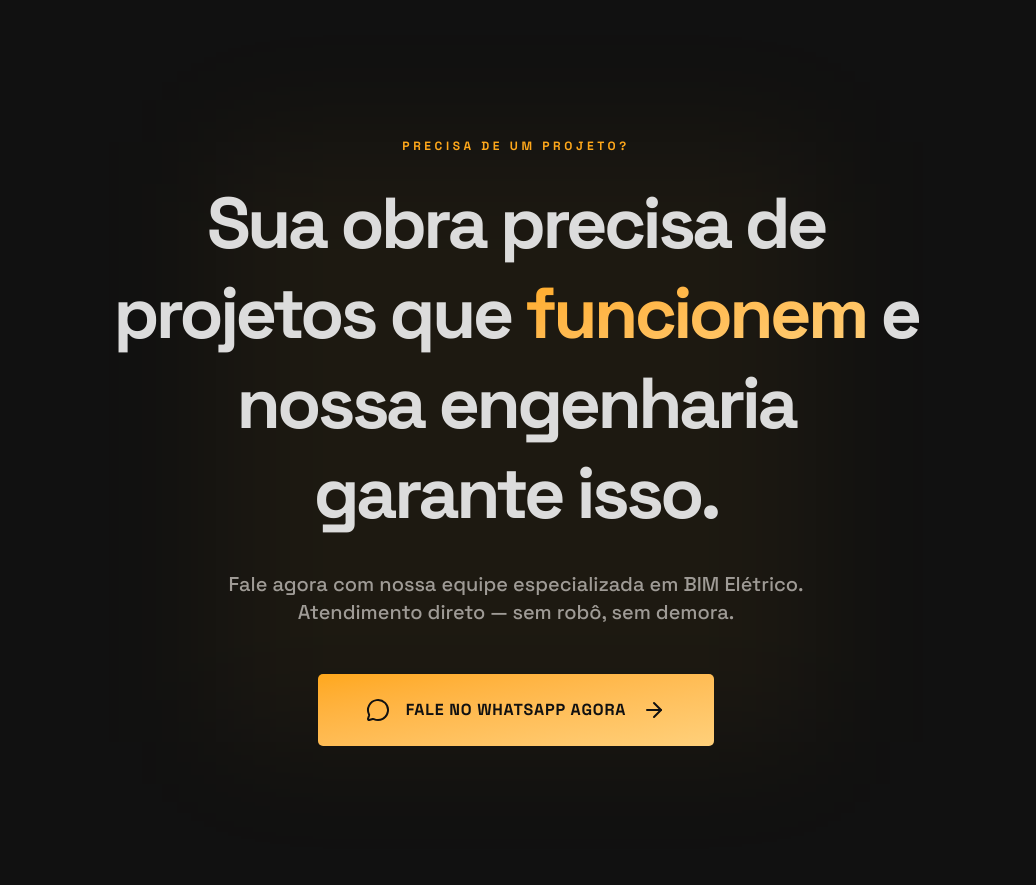
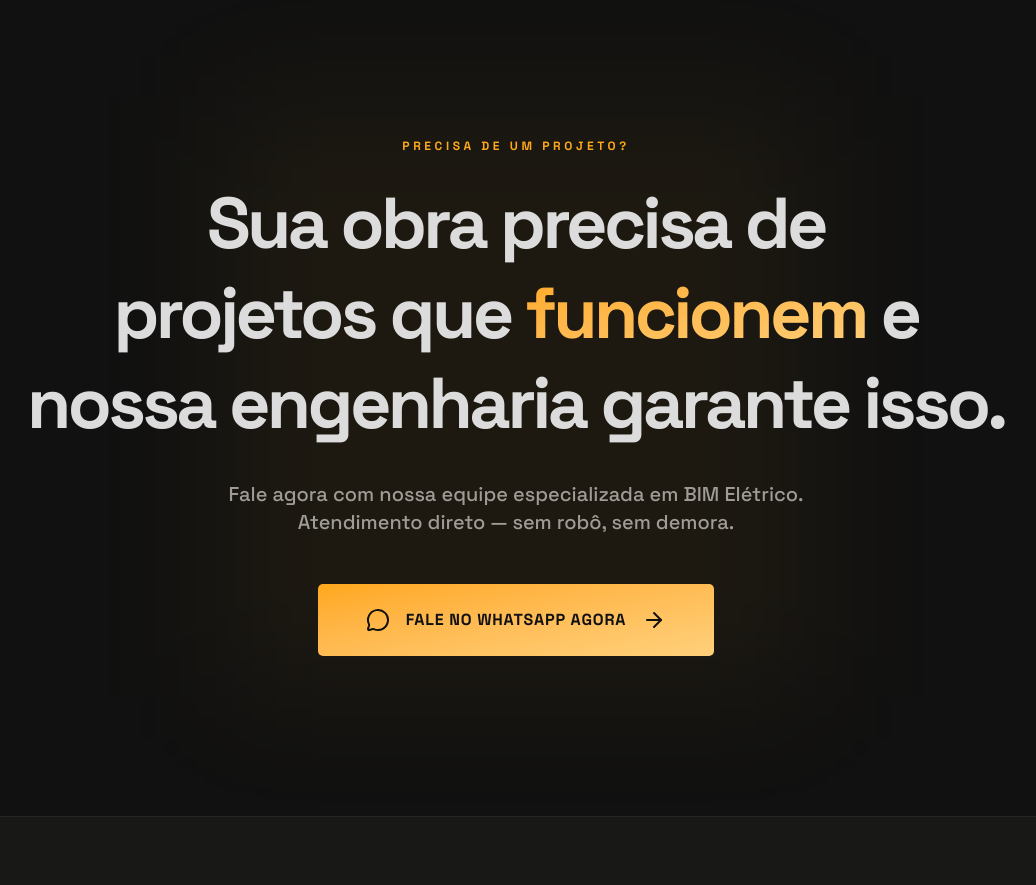
Before and after one commit to knestudioarqing-hub/GRELEX, a React (Vite) app: page / in a window 1280 px wide. Shown: the part 6080-6965 px from the top of the page, without its empty margins (124-1160 px from the left). Built offline with nearby package versions, Linux system fonts and the light colour scheme.

Commit message:
fix: remove max width from CTA section to guarantee 3-line layout

```diff
--- a/src/App.tsx
+++ b/src/App.tsx
@@ -691,7 +691,7 @@ export default function App() {
 
           <motion.div
             {...fadeUp}
-            className="container mx-auto px-6 text-center max-w-5xl relative z-10"
+            className="container mx-auto px-6 text-center w-full relative z-10"
           >
             <span className="text-primary font-bold uppercase tracking-[0.3em] text-xs mb-6 block">
               Precisa de um projeto?
```
